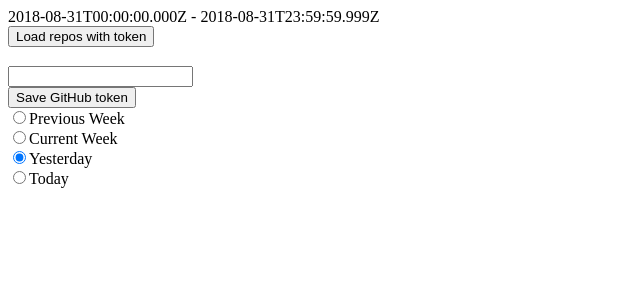
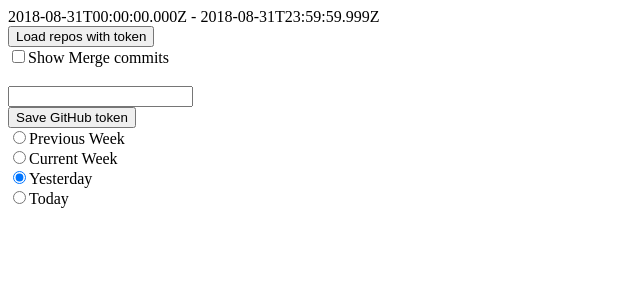
Before and after one commit to diceRollSix/my-daily-commits, a Vue app: page / in a window 1280 px wide. Shown: the top 300 px of the page, without its empty margins (0-640 px from the left). Built offline with nearby package versions, Linux system fonts and the light colour scheme.

Commit message:
show/hide Merge commits

```diff
--- a/src/App.vue
+++ b/src/App.vue
@@ -2,6 +2,7 @@
     <div id="app">
         <since-until-date/>
         <repositories/>
+        <display-settings/>
         <token/>
         <choose-date-type/>
     </div>
@@ -12,10 +13,12 @@
     import Repositories from "./components/Ropositories";
     import ChooseDateType from "./components/ChooseDateType";
     import SinceUntilDate from "./components/SinceUntilDate";
+    import DisplaySettings from "./components/DisplaySettings";
 
     export default {
         name: 'app',
         components: {
+            DisplaySettings,
             SinceUntilDate,
             ChooseDateType,
             Repositories,
--- /dev/null
+++ b/src/components/DisplaySettings.vue
@@ -0,0 +1,25 @@
+<template>
+    <div>
+        <input type="checkbox" id="show_merge_commits" v-model="showMergeCommits">
+        <label for="show_merge_commits">Show Merge commits</label>
+    </div>
+</template>
+
+<script>
+    export default {
+        name: 'display-settings',
+        computed: {
+            showMergeCommits: {
+                get() {
+                    return this.$store.state.showMergeCommits
+                },
+                set(value) {
+                    this.$store.dispatch('saveShowMergeCommits', value)
+                }
+            }
+        },
+    }
+</script>
+
+<style scoped>
+</style>
--- a/src/components/Ropositories.vue
+++ b/src/components/Ropositories.vue
@@ -10,6 +10,7 @@
             >{{ branch.name }}
                 <div
                         v-for="commit in branch.commits"
+                        v-show="showCommit(commit.message)"
                         class="commit"
                 >{{ commit.date }} {{ commit.message }}
                 </div>
@@ -23,6 +24,7 @@
             >{{ pullRequest.title }}
                 <div
                         v-for="commit in pullRequest.commits"
+                        v-show="showCommit(commit.message)"
                         class="commit"
                 >{{ commit.date }} {{ commit.message }}
                 </div>
@@ -40,10 +42,16 @@
         computed: {
             repositories: function () {
                 return this.$store.state.repositories;
-            }
+            },
+            showMergeCommits: function () {
+                return this.$store.state.showMergeCommits;
+            },
         },
         methods: {
-            ...mapActions(['loadUser'])
+            ...mapActions(['loadUser']),
+            showCommit: function (message) {
+                return this.showMergeCommits || (message.indexOf('Merge branch') !== 0);
+            }
         }
     }
 </script>
--- a/src/store.js
+++ b/src/store.js
@@ -11,7 +11,9 @@ export default new Vuex.Store({
         user: '',
         token: '',
         repositories: {},
-        dateType: '3'
+        dateType: '3',
+
+        showMergeCommits: false,
     },
     mutations: {
         saveToken(state, token) {
@@ -19,6 +21,9 @@ export default new Vuex.Store({
         },
         saveDateType(state, dateType) {
             state.dateType = dateType;
+        },
+        saveShowMergeCommits(state, showMergeCommits) {
+            state.showMergeCommits = showMergeCommits;
         },
         setUser(state, userData) {
             if (userData.hasOwnProperty('login')) {
@@ -132,6 +137,9 @@ export default new Vuex.Store({
         },
         saveDateType({commit}, dateType) {
             return commit('saveDateType', dateType);
+        },
+        saveShowMergeCommits({commit}, showMergeCommits) {
+            return commit('saveShowMergeCommits', showMergeCommits);
         },
         //TODO каждое действие сделать атомарной загрузкой
         //создать действие из цепочки действий
@@ -378,7 +386,7 @@ export default new Vuex.Store({
     },
     plugins: [
         createPersistedState({
-            paths: ['token', 'dateType']
+            paths: ['token', 'dateType', 'showMergeCommits']
         })
     ]
 })
```
